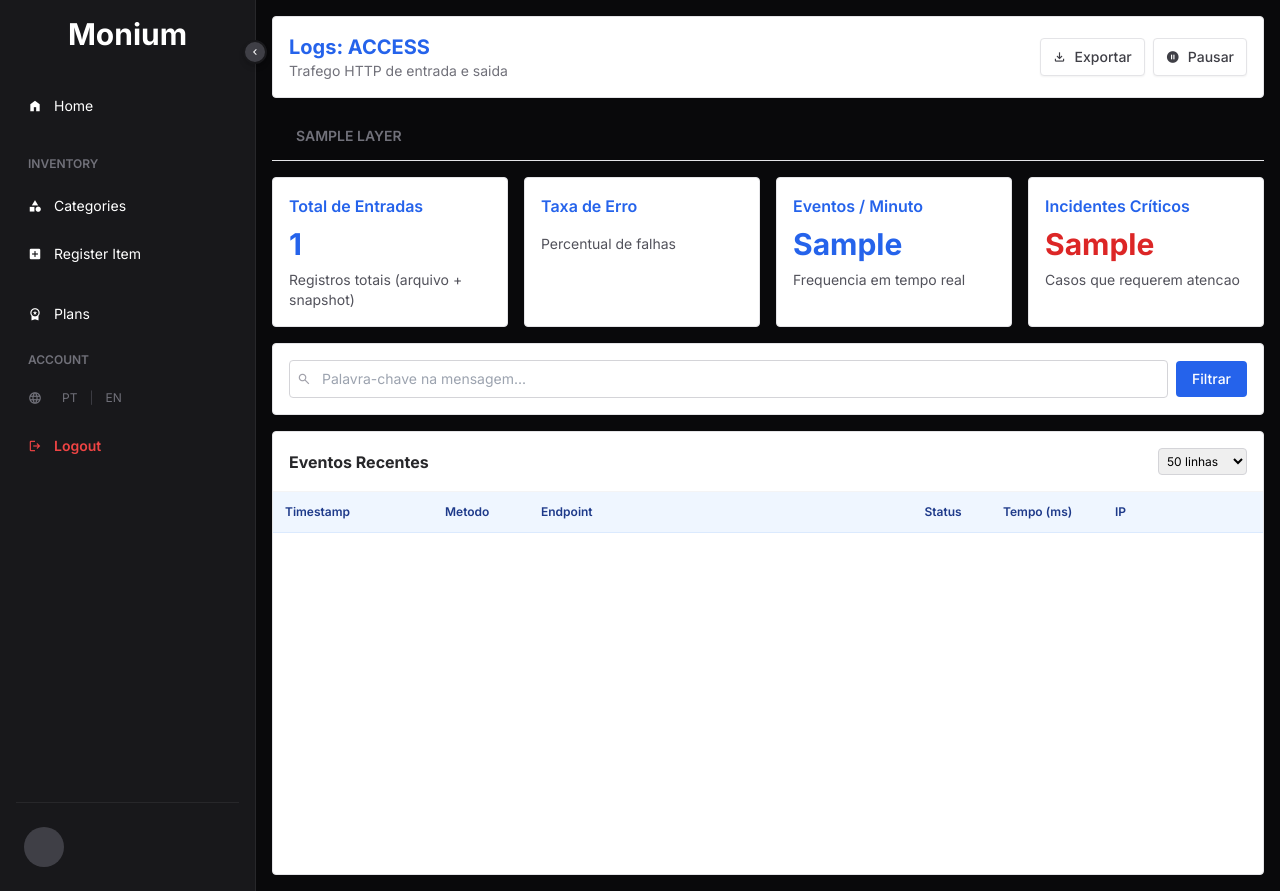
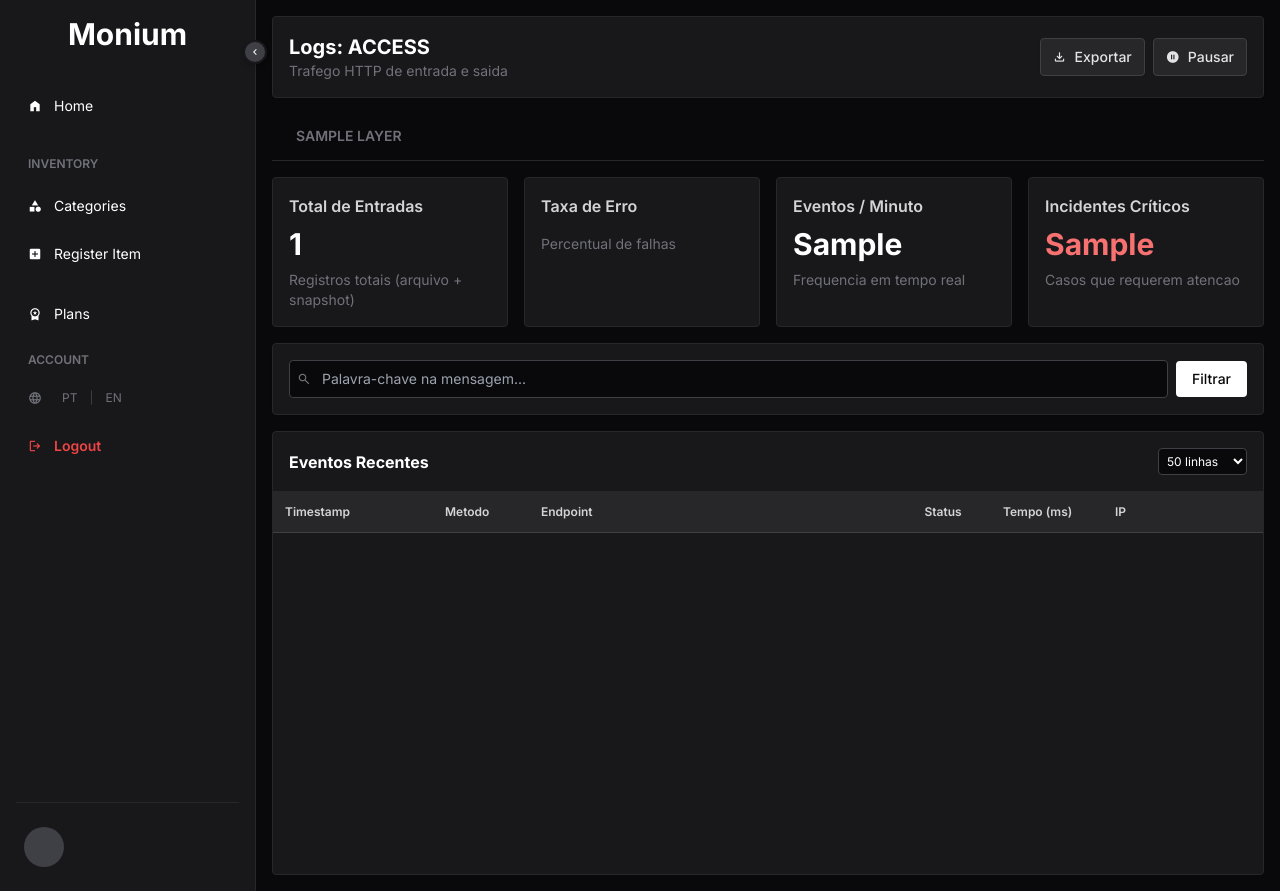
Before and after one commit to syspe-solutions/monium, a Django app: template src/apps/audit/web/templates/audit/log_dashboard_access.html in a window 1280 px wide. Run offline with Django 5.2, Linux system fonts and the light colour scheme; the template is opened without the code that fills it: most values are stand-ins (such as "Sample title", 1, 10 or a date in 2020); lists and menus that the app fills with data are empty.

Commit message:
style(audit): convert log dashboards from light theme to dark
The audit log dashboards were an entirely separate light/blue admin panel
rendered inside the same dark sidebar shell as the rest of the app. Ported
them to the app's zinc/white/red dark palette so it doesn't read as a
different product bolted on.

```diff
--- a/src/apps/audit/web/templates/audit/log_dashboard_access.html
+++ b/src/apps/audit/web/templates/audit/log_dashboard_access.html
@@ -16,12 +16,12 @@
 const ts = log.timestamp ? new Date(log.timestamp).toLocaleString('pt-BR') : "-";
 const data = log.data || {};
 return `
-<tr class="hover:bg-zinc-50 transition">
-    <td class="p-3 text-zinc-500 whitespace-nowrap border-r border-zinc-50">${ts}</td>
-    <td class="p-3 border-r border-zinc-50">${toSafeTextFn(data.method)}</td>
-    <td class="p-3 border-r border-zinc-50 break-all">${toSafeTextFn(data.endpoint)}</td>
-    <td class="p-3 text-center border-r border-zinc-50">${toSafeTextFn(data.status_code)}</td>
-    <td class="p-3 border-r border-zinc-50">${toSafeTextFn(data.response_time_ms)}</td>
+<tr class="hover:bg-zinc-800/60 transition">
+    <td class="p-3 text-zinc-500 whitespace-nowrap border-r border-zinc-800">${ts}</td>
+    <td class="p-3 border-r border-zinc-800">${toSafeTextFn(data.method)}</td>
+    <td class="p-3 border-r border-zinc-800 break-all">${toSafeTextFn(data.endpoint)}</td>
+    <td class="p-3 text-center border-r border-zinc-800">${toSafeTextFn(data.status_code)}</td>
+    <td class="p-3 border-r border-zinc-800">${toSafeTextFn(data.response_time_ms)}</td>
     <td class="p-3">${toSafeTextFn(data.ip_address)}</td>
 </tr>`;
 {% endblock %}
--- a/src/apps/audit/web/templates/audit/log_dashboard_base.html
+++ b/src/apps/audit/web/templates/audit/log_dashboard_base.html
@@ -3,28 +3,28 @@
 {% block content %}
 <main class="min-h-screen p-4 flex gap-4 flex-col">
     <header class="flex flex-col gap-4">
-        <div class="flex justify-between items-center bg-white p-4 border border-zinc-200 rounded shadow-sm">
+        <div class="flex justify-between items-center bg-zinc-900 p-4 border border-zinc-800 rounded shadow-sm">
             <div>
-                <h1 class="text-xl font-bold text-blue-600">{% block dashboard_title %}Logs{% endblock %}</h1>
+                <h1 class="text-xl font-bold text-white">{% block dashboard_title %}Logs{% endblock %}</h1>
                 <p class="text-sm text-zinc-500">{% block dashboard_subtitle %}Visualizacao detalhada da camada{% endblock %}</p>
             </div>
             <div class="flex gap-2">
-                <a href="{% url 'audit:log-export' current_layer %}" class="flex items-center gap-2 px-3 py-2 bg-white border border-zinc-200 rounded text-sm font-medium text-zinc-700 hover:bg-zinc-50 transition shadow-sm">
+                <a href="{% url 'audit:log-export' current_layer %}" class="flex items-center gap-2 px-3 py-2 bg-zinc-800 border border-zinc-700 rounded text-sm font-medium text-zinc-200 hover:bg-zinc-700 transition shadow-sm">
                     <span class="material-symbols-outlined text-sm">download</span>
                     Exportar
                 </a>
-                <button id="auto-refresh-btn" class="flex items-center gap-2 px-3 py-2 bg-white border border-zinc-200 rounded text-sm font-medium text-zinc-700 hover:bg-zinc-50 transition shadow-sm">
+                <button id="auto-refresh-btn" class="flex items-center gap-2 px-3 py-2 bg-zinc-800 border border-zinc-700 rounded text-sm font-medium text-zinc-200 hover:bg-zinc-700 transition shadow-sm">
                     <span class="material-symbols-outlined text-sm">pause_circle</span>
                     <span id="auto-refresh-text">Pausar</span>
                 </button>
             </div>
         </div>
 
-        <div class="flex border-b border-zinc-200 overflow-x-auto">
+        <div class="flex border-b border-zinc-800 overflow-x-auto">
             {% for layer in layers %}
                 <a href="{% url 'audit:log-layer-dashboard' layer %}"
                    class="px-6 py-3 border-b-2 text-sm font-semibold transition-all whitespace-nowrap
-                   {% if current_layer == layer %}border-blue-600 text-blue-600{% else %}border-transparent text-zinc-500 hover:text-zinc-700{% endif %}">
+                   {% if current_layer == layer %}border-white text-white{% else %}border-transparent text-zinc-500 hover:text-zinc-300{% endif %}">
                     {{ layer|upper }}
                 </a>
             {% endfor %}
@@ -32,46 +32,46 @@
     </header>
 
     <div class="grid gap-4 grid-cols-[repeat(auto-fit,minmax(220px,1fr))]">
-        <div class="bg-white border flex flex-col gap-2 border-zinc-200 rounded p-4">
-            <h2 class="text-md font-semibold text-blue-600">Total de Entradas</h2>
-            <p class="text-3xl font-bold text-blue-600" id="metric-total">{{ metrics.total_count }}</p>
-            <p class="text-sm text-zinc-600">Registros totais (arquivo + snapshot)</p>
+        <div class="bg-zinc-900 border flex flex-col gap-2 border-zinc-800 rounded p-4">
+            <h2 class="text-md font-semibold text-zinc-300">Total de Entradas</h2>
+            <p class="text-3xl font-bold text-white" id="metric-total">{{ metrics.total_count }}</p>
+            <p class="text-sm text-zinc-500">Registros totais (arquivo + snapshot)</p>
         </div>
-        <div class="bg-white border flex flex-col gap-2 border-zinc-200 rounded p-4">
-            <h2 class="text-md font-semibold text-blue-600">Taxa de Erro</h2>
-            <p class="text-3xl font-bold text-red-600" id="metric-error-rate">{{ metrics.error_rate }}</p>
-            <p class="text-sm text-zinc-600">Percentual de falhas</p>
+        <div class="bg-zinc-900 border flex flex-col gap-2 border-zinc-800 rounded p-4">
+            <h2 class="text-md font-semibold text-zinc-300">Taxa de Erro</h2>
+            <p class="text-3xl font-bold text-red-400" id="metric-error-rate">{{ metrics.error_rate }}</p>
+            <p class="text-sm text-zinc-500">Percentual de falhas</p>
         </div>
-        <div class="bg-white border flex flex-col gap-2 border-zinc-200 rounded p-4">
-            <h2 class="text-md font-semibold text-blue-600">Eventos / Minuto</h2>
-            <p class="text-3xl font-bold text-blue-600" id="metric-rpm">{{ metrics.requests_per_minute }}</p>
-            <p class="text-sm text-zinc-600">Frequencia em tempo real</p>
+        <div class="bg-zinc-900 border flex flex-col gap-2 border-zinc-800 rounded p-4">
+            <h2 class="text-md font-semibold text-zinc-300">Eventos / Minuto</h2>
+            <p class="text-3xl font-bold text-white" id="metric-rpm">{{ metrics.requests_per_minute }}</p>
+            <p class="text-sm text-zinc-500">Frequencia em tempo real</p>
         </div>
-        <div class="bg-white border flex flex-col gap-2 border-zinc-200 rounded p-4">
-            <h2 class="text-md font-semibold text-blue-600">Incidentes Críticos</h2>
-            <p class="text-3xl font-bold text-red-600" id="metric-critical">{{ metrics.critical_incidents }}</p>
-            <p class="text-sm text-zinc-600">Casos que requerem atencao</p>
+        <div class="bg-zinc-900 border flex flex-col gap-2 border-zinc-800 rounded p-4">
+            <h2 class="text-md font-semibold text-zinc-300">Incidentes Críticos</h2>
+            <p class="text-3xl font-bold text-red-400" id="metric-critical">{{ metrics.critical_incidents }}</p>
+            <p class="text-sm text-zinc-500">Casos que requerem atencao</p>
         </div>
     </div>
 
-    <section class="bg-white border border-zinc-200 rounded p-4 shadow-sm flex flex-col gap-3">
+    <section class="bg-zinc-900 border border-zinc-800 rounded p-4 shadow-sm flex flex-col gap-3">
 
         <div class="flex items-center gap-2">
             <div class="relative flex-1">
-                <span class="material-symbols-outlined absolute left-2 top-1/2 -translate-y-1/2 text-zinc-400 text-sm">search</span>
+                <span class="material-symbols-outlined absolute left-2 top-1/2 -translate-y-1/2 text-zinc-500 text-sm">search</span>
                 <input type="text" id="q-filter" placeholder="Palavra-chave na mensagem..."
-                       class="w-full p-2 pl-8 border border-zinc-300 rounded text-sm focus:ring-1 focus:ring-blue-500 outline-none transition">
+                       class="w-full p-2 pl-8 border border-zinc-700 rounded text-sm bg-zinc-950 text-white placeholder:text-zinc-600 focus:ring-1 focus:ring-zinc-500 outline-none transition">
             </div>
 
             <button type="button" id="filter-toggle"
-                    class="relative lg:hidden flex items-center gap-1 px-3 py-2 border border-zinc-300 rounded text-xs text-zinc-600 hover:bg-zinc-50 transition shrink-0">
+                    class="relative lg:hidden flex items-center gap-1 px-3 py-2 border border-zinc-700 rounded text-xs text-zinc-300 hover:bg-zinc-800 transition shrink-0">
                 <span class="material-symbols-outlined text-sm">tune</span>
                 <span>Filtros</span>
-                <span id="filter-dot" class="absolute -top-1 -right-1 w-2 h-2 bg-blue-600 rounded-full hidden"></span>
+                <span id="filter-dot" class="absolute -top-1 -right-1 w-2 h-2 bg-white rounded-full hidden"></span>
             </button>
 
             <button id="apply-filters"
-                    class="hidden lg:flex items-center gap-1 bg-blue-600 text-white px-4 py-2 rounded text-sm font-medium hover:bg-blue-700 transition shrink-0">
+                    class="hidden lg:flex items-center gap-1 bg-white text-zinc-950 px-4 py-2 rounded text-sm font-medium hover:bg-zinc-200 transition shrink-0">
                 Filtrar
             </button>
         </div>
@@ -81,7 +81,7 @@
             <div class="col-span-1">
                 <label class="block text-xs font-medium text-zinc-500 uppercase tracking-wide mb-1">Level</label>
                 <select id="level-filter"
-                        class="w-full p-2 border border-zinc-300 rounded text-sm outline-none focus:ring-1 focus:ring-blue-500 bg-white transition">
+                        class="w-full p-2 border border-zinc-700 rounded text-sm outline-none focus:ring-1 focus:ring-zinc-500 bg-zinc-950 text-white transition">
                     <option value="">Todos</option>
                     <option value="INFO">INFO</option>
                     <option value="WARNING">WARNING</option>
@@ -93,12 +93,12 @@
             <div class="col-span-1">
                 <label class="block text-xs font-medium text-zinc-500 uppercase tracking-wide mb-1">Trace ID</label>
                 <input type="text" id="trace-id-filter" placeholder="UUID..."
-                       class="w-full p-2 border border-zinc-300 rounded text-sm outline-none focus:ring-1 focus:ring-blue-500 transition">
+                       class="w-full p-2 border border-zinc-700 rounded text-sm bg-zinc-950 text-white placeholder:text-zinc-600 outline-none focus:ring-1 focus:ring-zinc-500 transition">
             </div>
 
             <div class="col-span-2 sm:col-span-3 lg:hidden flex justify-end">
                 <button id="apply-filters-mobile"
-                        class="bg-blue-600 text-white px-4 py-2 rounded text-sm font-medium hover:bg-blue-700 transition">
+                        class="bg-white text-zinc-950 px-4 py-2 rounded text-sm font-medium hover:bg-zinc-200 transition">
                     Filtrar
                 </button>
             </div>
@@ -106,10 +106,10 @@
 
     </section>
 
-    <div class="bg-white border border-zinc-200 rounded flex-1 flex flex-col min-h-[400px]">
-        <div class="p-4 border-b border-zinc-100 flex justify-between items-center">
-            <h3 class="font-bold text-zinc-800">Eventos Recentes</h3>
-            <select id="limit-select" class="p-1 border border-zinc-300 rounded text-xs outline-none">
+    <div class="bg-zinc-900 border border-zinc-800 rounded flex-1 flex flex-col min-h-[400px]">
+        <div class="p-4 border-b border-zinc-800 flex justify-between items-center">
+            <h3 class="font-bold text-white">Eventos Recentes</h3>
+            <select id="limit-select" class="p-1 border border-zinc-700 rounded text-xs bg-zinc-950 text-white outline-none">
                 <option value="50">50 linhas</option>
                 <option value="100">100 linhas</option>
                 <option value="500">500 linhas</option>
@@ -118,11 +118,11 @@
         <div class="overflow-x-auto flex-1">
             <table class="w-full text-left text-xs border-collapse">
                 <thead>
-                    <tr class="bg-blue-50 text-blue-900 border-b border-blue-100">
+                    <tr class="bg-zinc-800 text-zinc-300 border-b border-zinc-700">
                         {% block table_headers %}{% endblock %}
                     </tr>
                 </thead>
-                <tbody id="log-table-body" class="divide-y divide-zinc-100 font-mono"></tbody>
+                <tbody id="log-table-body" class="divide-y divide-zinc-800 font-mono text-zinc-300"></tbody>
             </table>
         </div>
     </div>
@@ -143,13 +143,13 @@ $(document).ready(function() {
     function getLevelBadge(level) {
         level = (level || "INFO").toUpperCase();
         const classes = {
-            INFO: 'bg-blue-100 text-blue-700',
-            WARNING: 'bg-yellow-100 text-yellow-700',
-            ERROR: 'bg-red-100 text-red-700',
+            INFO: 'bg-blue-950 text-blue-400',
+            WARNING: 'bg-amber-950 text-amber-400',
+            ERROR: 'bg-red-950 text-red-400',
             CRITICAL: 'bg-red-600 text-white',
-            DEBUG: 'bg-zinc-100 text-zinc-600'
+            DEBUG: 'bg-zinc-800 text-zinc-400'
         };
-        return classes[level] || 'bg-zinc-100 text-zinc-700';
+        return classes[level] || 'bg-zinc-800 text-zinc-300';
     }
 
     function toSafeText(value) {
```
Also changed, not shown: src/apps/audit/web/templates/audit/log_dashboard_business.html (+6 -6 lines), src/apps/audit/web/templates/audit/log_dashboard_celery.html (+6 -6 lines), src/apps/audit/web/templates/audit/log_dashboard_database.html (+6 -6 lines), src/apps/audit/web/templates/audit/log_dashboard_error.html (+4 -4 lines), src/apps/audit/web/templates/audit/log_dashboard_performance.html (+6 -6 lines), src/apps/audit/web/templates/audit/log_dashboard_security.html (+6 -6 lines).
